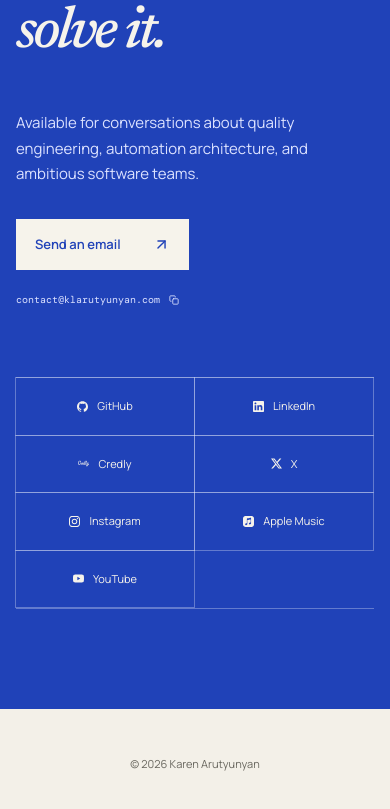
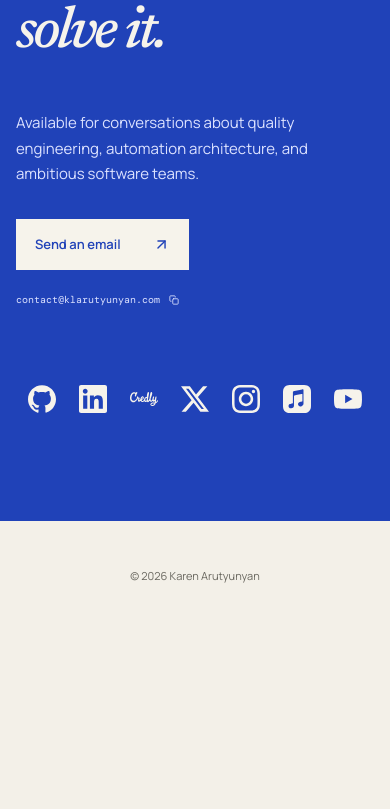
Before and after one commit to klarutyunyan/klarutyunyan.com, a React (Vite) app: page / in a window 390 px wide. Shown: the part 4166-4975 px from the top of the page. After the commit the page ends 4797 px from the top, so only its background shows below. Built offline with nearby package versions, Linux system fonts and the light colour scheme.

Commit message:
Refine contact icons (#6)

```diff
--- a/src/App.css
+++ b/src/App.css
@@ -1,4 +1,4 @@
-.site-shell { min-height: 100vh; overflow: clip; background: var(--paper); transition: background .25s, color .25s; }
+.site-shell { min-height: 100vh; background: var(--paper); transition: background .25s, color .25s; }
 .site-header { position: sticky; top: 0; z-index: 100; height: var(--header-height); background: var(--paper); border-bottom: 1px solid var(--line); transition: background .25s, color .25s; }
 .site-header-inner { width: min(100% - 48px, 1440px); height: 100%; margin: auto; display: flex; align-items: center; justify-content: space-between; }
 .wordmark { font-family: "DM Mono", monospace; font-weight: 500; text-decoration: none; letter-spacing: -.06em; }
@@ -51,17 +51,19 @@ h1 em, h2 em { color: var(--accent-surface); font-family: "Newsreader", serif; f
 .expertise-card li { display: flex; align-items: center; gap: 8px; padding: 9px 12px; border: 1px solid var(--line); border-radius: 99px; font-size: 11px; white-space: nowrap; }
 .expertise-card li svg { width: 15px; height: 15px; color: var(--accent-surface); fill: currentColor; }
 
-.contact { width: 100%; max-width: none; padding-left: max(24px, calc((100vw - 1440px) / 2)); padding-right: max(24px, calc((100vw - 1440px) / 2)); color: #f6f3eb; background: var(--accent-surface); }
+.contact { width: 100%; max-width: none; padding-left: max(24px, calc((100% - 1440px) / 2)); padding-right: max(24px, calc((100% - 1440px) / 2)); color: #f6f3eb; background: var(--accent-surface); }
 .eyebrow-light span { background: #ff8b5c; }
 .contact-grid { display: grid; grid-template-columns: 1.35fr .65fr; gap: 9vw; align-items: end; }
 .contact h2 em { color: #f6f3eb; }
 .contact-details > p { margin: 0 0 32px; color: #dce2ff; font-size: 15px; line-height: 1.7; }
 .button-light { color: var(--accent-surface); background: #f6f3eb; }
 .copy-email { display: flex; align-items: center; gap: 9px; margin-top: 22px; padding: 0; border: 0; color: #dce2ff; background: none; font-family: "DM Mono", monospace; font-size: 10px; cursor: pointer; }
-.social-links { display: grid; grid-template-columns: repeat(7, 1fr); margin: 110px 0 0; padding: 0; border-top: 1px solid rgba(255,255,255,.3); border-bottom: 1px solid rgba(255,255,255,.3); list-style: none; }
-.social-links li + li { border-left: 1px solid rgba(255,255,255,.3); }
-.social-links a { display: flex; align-items: center; justify-content: center; gap: 9px; padding: 20px 8px; font-size: 11px; text-decoration: none; transition: color .2s, background .2s; }
-.social-links a:hover { color: var(--accent-surface); background: #f6f3eb; }
+.social-links { display: flex; flex-wrap: wrap; justify-content: center; gap: 20px 24px; margin: 110px 0 0; padding: 0; list-style: none; }
+.social-links a { display: grid; place-items: center; width: 48px; height: 48px; color: #f6f3eb; text-decoration: none; transition: transform .2s; }
+.social-links a span { display: flex; }
+.social-links svg { width: 32px; height: 32px; }
+.social-links a:hover { transform: translateY(-4px); }
+.social-links a:focus-visible { outline: 2px solid currentColor; outline-offset: 4px; border-radius: 8px; }
 
 footer { width: min(100% - 48px, 1440px); min-height: 110px; margin: auto; display: flex; align-items: center; justify-content: center; color: var(--muted); font-size: 11px; text-align: center; }
 
@@ -116,8 +118,6 @@ footer { width: min(100% - 48px, 1440px); min-height: 110px; margin: auto; displ
   .section-heading > p:last-child { grid-column: 2; }
   .expertise-card { grid-template-columns: 50px 1fr; }
   .expertise-card ul { grid-column: 2; }
-  .social-links { grid-template-columns: repeat(4, 1fr); }
-  .social-links li { border: 1px solid rgba(255,255,255,.3); margin: -1px 0 0 -1px; }
 }
 
 @media (max-width: 700px) {
@@ -142,6 +142,8 @@ footer { width: min(100% - 48px, 1440px); min-height: 110px; margin: auto; displ
   .expertise-card:hover { padding-left: 0; padding-right: 0; background: transparent; }
   .contact { width: 100%; padding-left: 16px; padding-right: 16px; }
   .contact-grid { grid-template-columns: 1fr; gap: 48px; }
-  .social-links { grid-template-columns: repeat(2, 1fr); margin-top: 70px; }
+  .social-links { display: grid; grid-template-columns: repeat(7, minmax(0, 1fr)); gap: 0; width: 100%; max-width: 392px; margin: 70px auto 0; }
+  .social-links a { width: 100%; max-width: 44px; height: 44px; justify-self: center; }
+  .social-links svg { width: 28px; height: 28px; }
   footer { width: calc(100% - 32px); }
 }
--- a/src/components/Contact.jsx
+++ b/src/components/Contact.jsx
@@ -38,7 +38,9 @@ export default function Contact() {
       <ul className="social-links">
         {contacts.map(([name, icon, url]) => (
           <li key={name}>
-            <a href={url} target="_blank" rel="noopener noreferrer">{icon}<span>{name}</span></a>
+            <a href={url} target="_blank" rel="noopener noreferrer" aria-label={name} title={name}>
+              <span aria-hidden="true">{icon}</span>
+            </a>
           </li>
         ))}
       </ul>
--- a/src/index.css
+++ b/src/index.css
@@ -31,7 +31,7 @@
 }
 
 * { box-sizing: border-box; }
-html { scroll-behavior: smooth; scroll-padding-top: var(--header-height); }
+html { overflow-x: hidden; scroll-behavior: smooth; scroll-padding-top: var(--header-height); }
 body { margin: 0; min-width: 320px; min-height: 100vh; background: var(--paper); }
 button, a { font: inherit; }
 a { color: inherit; }
```
Also changed, not shown: 4 other files (tests, documents, lock files or other folders).
